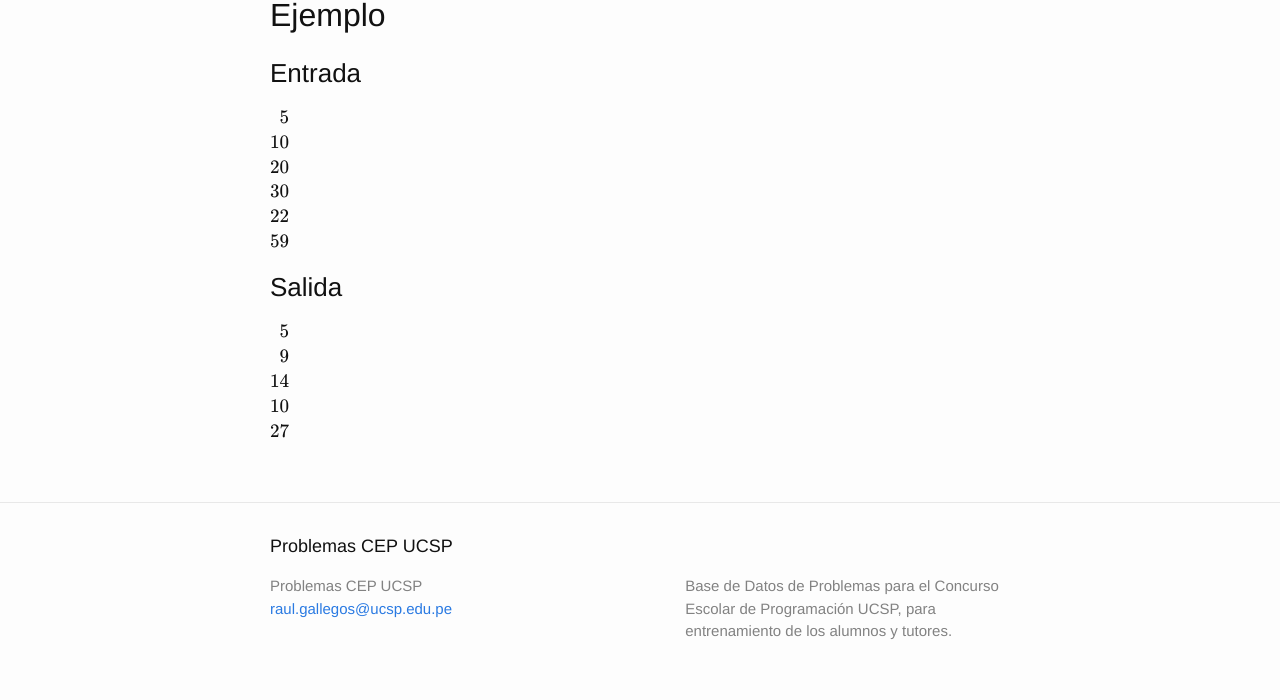
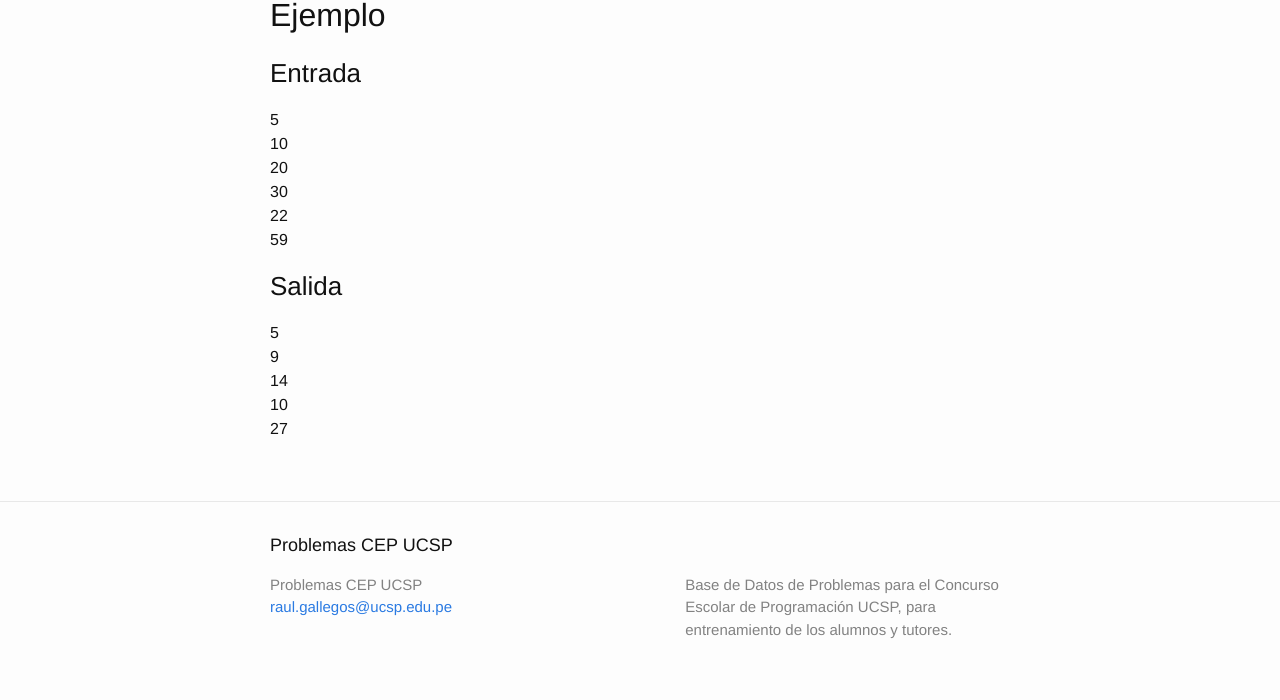
Before and after one commit to cs-ucsp/cep-problems, a Jekyll site: the page built from _posts/2015-05-30-divisores.md, in a window 1280 px wide. Shown: the part 483-1183 px from the top of the page. Built offline with Jekyll 4.4.1, drawn with Linux system fonts in a browser that asks for light colours; formulas are drawn with MathJax 3.

```diff
--- a/_posts/2015-05-30-divisores.md
+++ b/_posts/2015-05-30-divisores.md
@@ -20,24 +20,16 @@ Por cada caso debes imprimir una línea con la respuesta.
 ## Ejemplo
 
 ### Entrada
-$$
-\begin{eqnarray}
-5\\
-10\\
-20\\
-30\\
-22\\
-59\\
-\end{eqnarray}
-$$
+5
+10
+20
+30
+22
+59
 
 ### Salida
-$$
-\begin{eqnarray}
-5\\
-9\\
-14\\
-10\\
-27\\
-\end{eqnarray}
-$$
+5
+9
+14
+10
+27
```
Also changed, not shown: other parts of _posts/2015-05-30-divisores.md (+1 -1 lines), _posts/2015-05-31-decena.md (+12 -19 lines), _posts/2015-05-31-progresion-geometrica.md (added, +39 -0 lines), about.md (+1 -5 lines).
